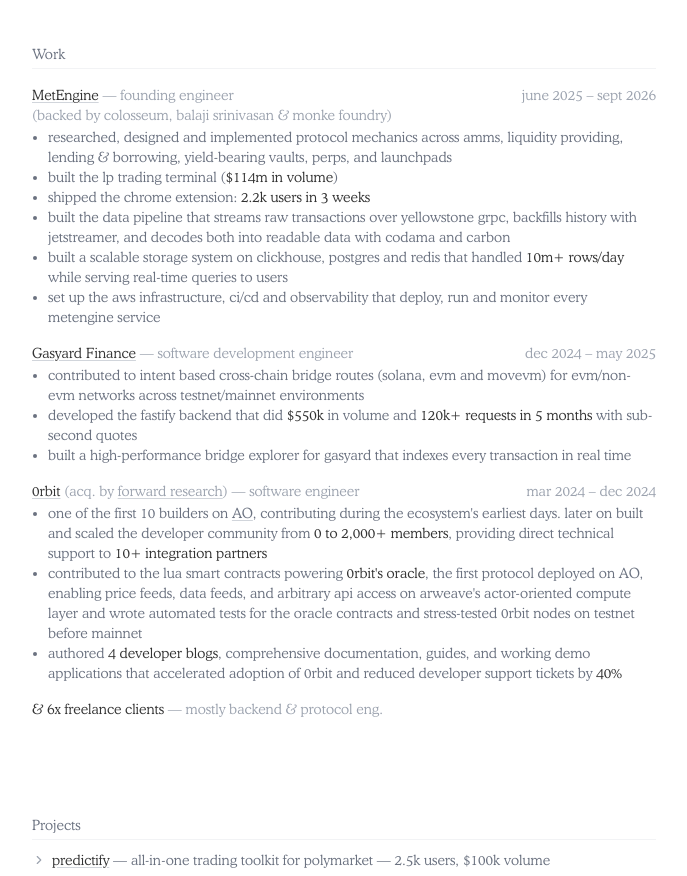
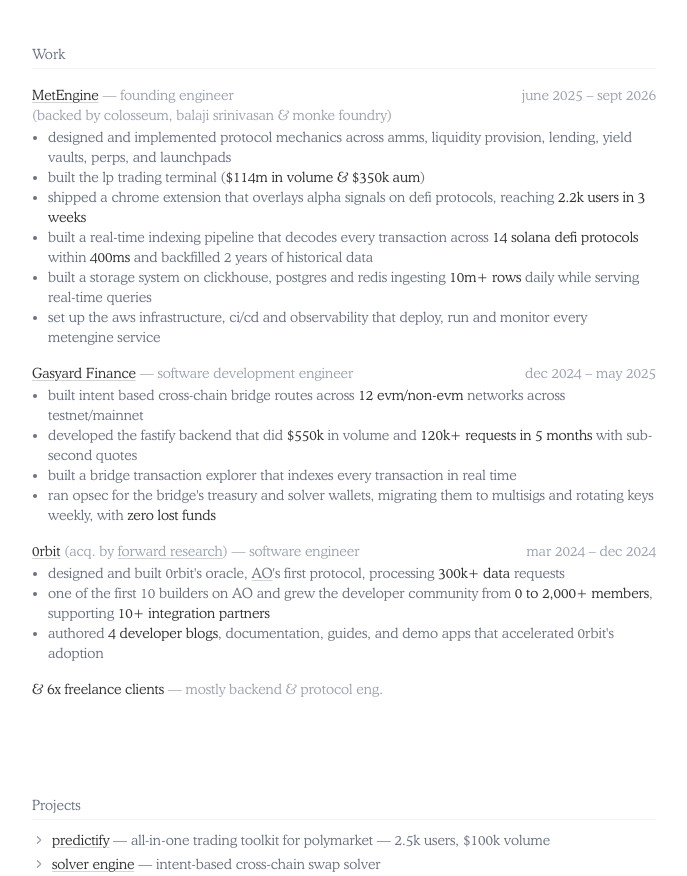
Before and after one commit to Not-Sarthak/portfolio, a Next.js app: page / in a window 1280 px wide. Shown: the part 400-1276 px from the top of the page, without its empty margins (296-983 px from the left). Built offline with nearby package versions, Linux system fonts and the light colour scheme; a web font is replaced by a local one.

Commit message:
chore: update work bullets to latest resume

```diff
--- a/src/app/page.tsx
+++ b/src/app/page.tsx
@@ -71,11 +71,11 @@
               </div>
               <p className="text-gray-400">(backed by colosseum, balaji srinivasan &amp; monke foundry)</p>
               <ul className="text-gray-500 text-sm list-disc ml-4 mt-0.5">
-                <li>researched, designed and implemented protocol mechanics across amms, liquidity providing, lending &amp; borrowing, yield-bearing vaults, perps, and launchpads</li>
-                <li>built the lp trading terminal (<span className="text-foreground">$114m in volume</span>)</li>
-                <li>shipped the chrome extension: <span className="text-foreground">2.2k users in 3 weeks</span></li>
-                <li>built the data pipeline that streams raw transactions over yellowstone grpc, backfills history with jetstreamer, and decodes both into readable data with codama and carbon</li>
-                <li>built a scalable storage system on clickhouse, postgres and redis that handled <span className="text-foreground">10m+ rows/day</span> while serving real-time queries to users</li>
+                <li>designed and implemented protocol mechanics across amms, liquidity provision, lending, yield vaults, perps, and launchpads</li>
+                <li>built the lp trading terminal (<span className="text-foreground">$114m in volume &amp; $350k aum</span>)</li>
+                <li>shipped a chrome extension that overlays alpha signals on defi protocols, reaching <span className="text-foreground">2.2k users in 3 weeks</span></li>
+                <li>built a real-time indexing pipeline that decodes every transaction across <span className="text-foreground">14 solana defi protocols</span> within <span className="text-foreground">400ms</span> and backfilled 2 years of historical data</li>
+                <li>built a storage system on clickhouse, postgres and redis ingesting <span className="text-foreground">10m+ rows</span> daily while serving real-time queries</li>
                 <li>set up the aws infrastructure, ci/cd and observability that deploy, run and monitor every metengine service</li>
               </ul>
             </div>
@@ -85,9 +85,10 @@
                 <span className="text-gray-400 shrink-0">dec 2024 – may 2025</span>
               </div>
               <ul className="text-gray-500 text-sm list-disc ml-4 mt-0.5">
-                <li>contributed to intent based cross-chain bridge routes (solana, evm and movevm) for evm/non-evm networks across testnet/mainnet environments</li>
+                <li>built intent based cross-chain bridge routes across <span className="text-foreground">12 evm/non-evm</span> networks across testnet/mainnet</li>
                 <li>developed the fastify backend that did <span className="text-foreground">$550k</span> in volume and <span className="text-foreground">120k+ requests in 5 months</span> with sub-second quotes</li>
-                <li>built a high-performance bridge explorer for gasyard that indexes every transaction in real time</li>
+                <li>built a bridge transaction explorer that indexes every transaction in real time</li>
+                <li>ran opsec for the bridge&apos;s treasury and solver wallets, migrating them to multisigs and rotating keys weekly, with <span className="text-foreground">zero lost funds</span></li>
               </ul>
             </div>
             <div className="py-2 text-sm">
@@ -96,9 +97,9 @@
                 <span className="text-gray-400 shrink-0">mar 2024 – dec 2024</span>
               </div>
               <ul className="text-gray-500 text-sm list-disc ml-4 mt-0.5">
-                <li>one of the first 10 builders on <a href="https://ao.arweave.net/" target="_blank" rel="noopener noreferrer" className="underline underline-offset-2 decoration-gray-300 hover:decoration-current transition-all duration-200">AO</a>, contributing during the ecosystem&apos;s earliest days. later on built and scaled the developer community from <span className="text-foreground">0 to 2,000+ members</span>, providing direct technical support to <span className="text-foreground">10+ integration partners</span></li>
-                <li>contributed to the lua smart contracts powering <span className="text-foreground">0rbit&apos;s oracle</span>, the first protocol deployed on AO, enabling price feeds, data feeds, and arbitrary api access on arweave&apos;s actor-oriented compute layer and wrote automated tests for the oracle contracts and stress-tested 0rbit nodes on testnet before mainnet</li>
-                <li>authored <span className="text-foreground">4 developer blogs</span>, comprehensive documentation, guides, and working demo applications that accelerated adoption of 0rbit and reduced developer support tickets by <span className="text-foreground">40%</span></li>
+                <li>designed and built 0rbit&apos;s oracle, <a href="https://ao.arweave.net/" target="_blank" rel="noopener noreferrer" className="underline underline-offset-2 decoration-gray-300 hover:decoration-current transition-all duration-200">AO</a>&apos;s first protocol, processing <span className="text-foreground">300k+ data</span> requests</li>
+                <li>one of the first 10 builders on AO and grew the developer community from <span className="text-foreground">0 to 2,000+ members</span>, supporting <span className="text-foreground">10+ integration partners</span></li>
+                <li>authored <span className="text-foreground">4 developer blogs</span>, documentation, guides, and demo apps that accelerated 0rbit&apos;s adoption</li>
               </ul>
             </div>
             <div className="py-2 text-sm">
```
